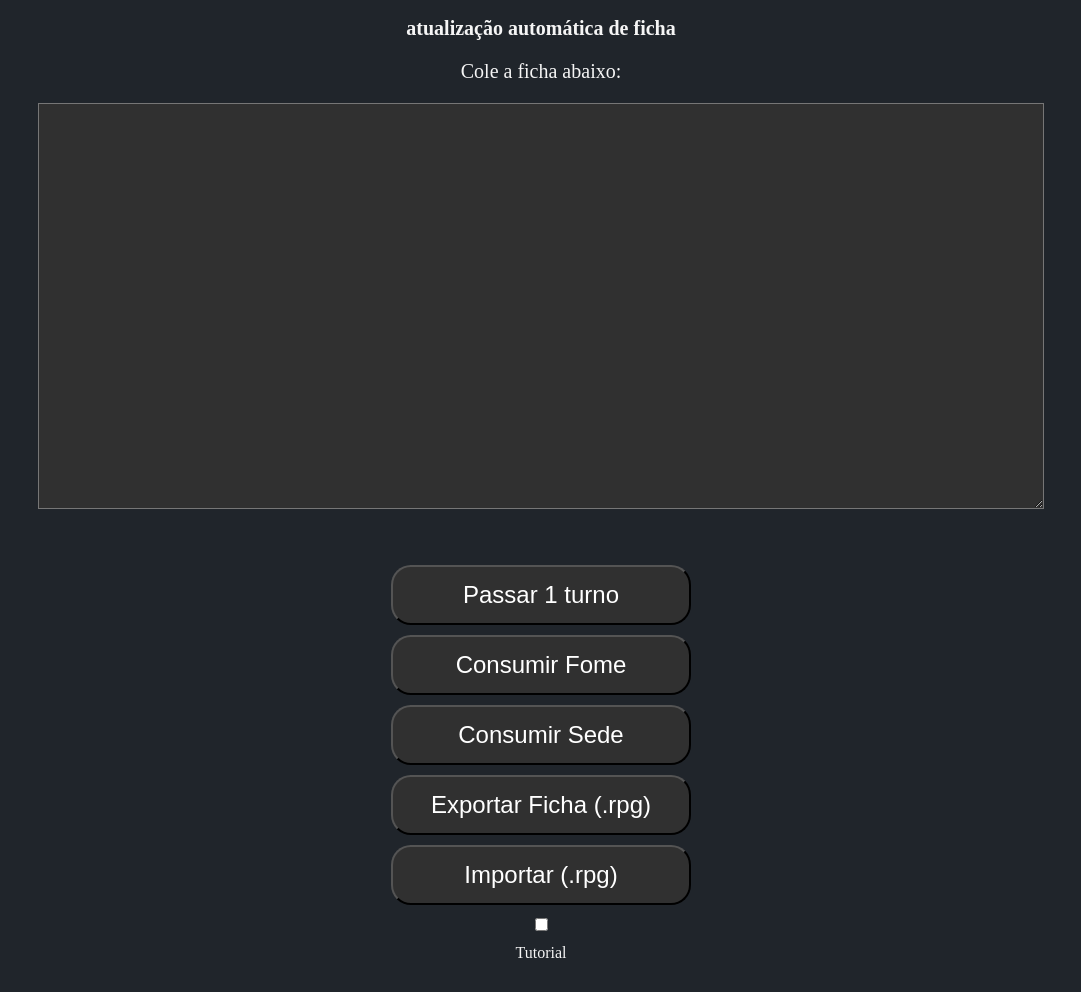
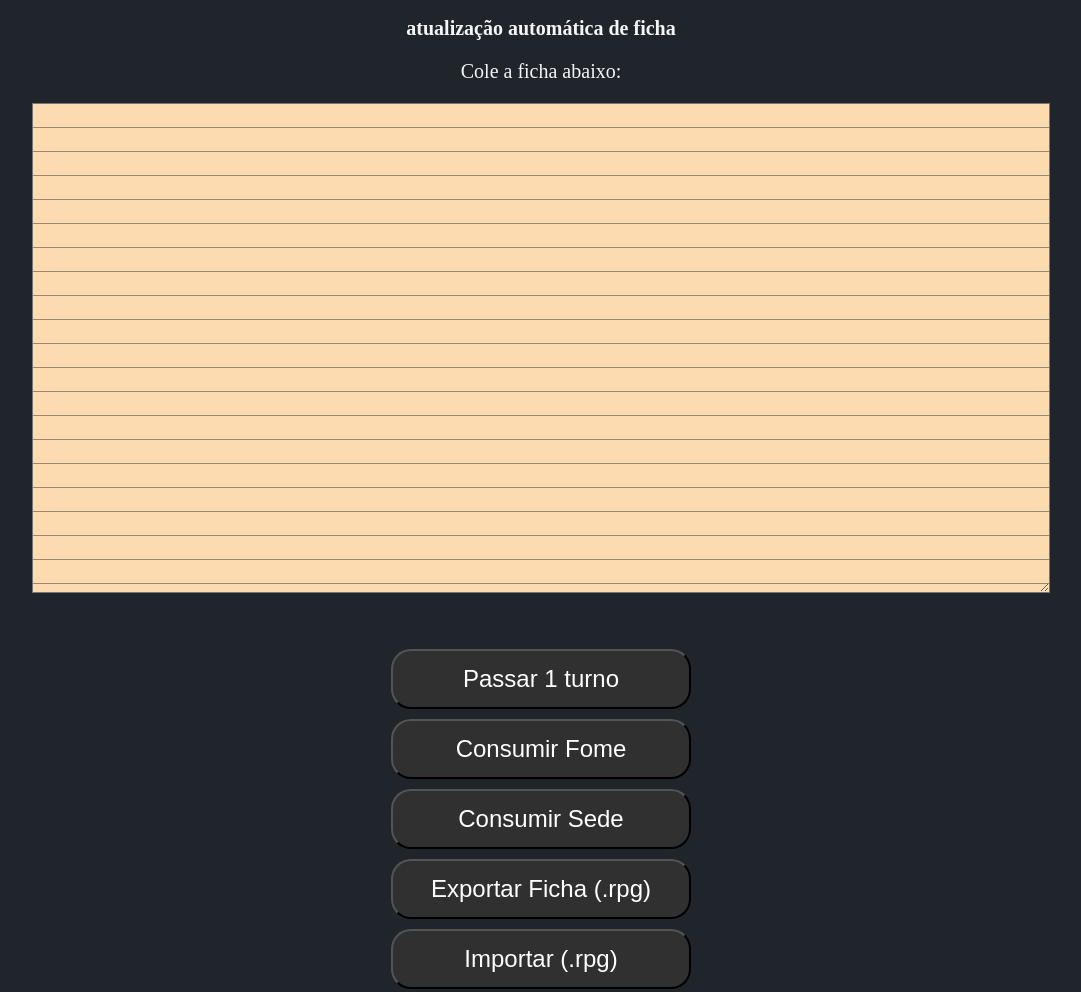
Before and after one commit to errico1543/RPGinterpretator, a plain HTML site: page index.html in a window 1280 px wide. Shown: the top 992 px of the page, without its empty margins (99-1180 px from the left). Before the commit the page ends 970 px from the top, so only its background shows below. Drawn offline with Linux system fonts and the light colour scheme.

Commit message:
added paper lines

```diff
--- a/index.html
+++ b/index.html
@@ -66,6 +66,20 @@
         font-size: 20px;
         display: flex;
         justify-content: center;
+    }
+    #ficha {
+        line-height: 24px;
+        background-color: rgb(253, 219, 177);
+        color: black;
+        background-image: repeating-linear-gradient(
+            to bottom,
+            transparent 0px,
+            transparent 23px,
+            #333333 24px
+        );
+        background-attachment: local;
+
+        padding: 4px 8px;
     }
 </style>
 </head>
```
